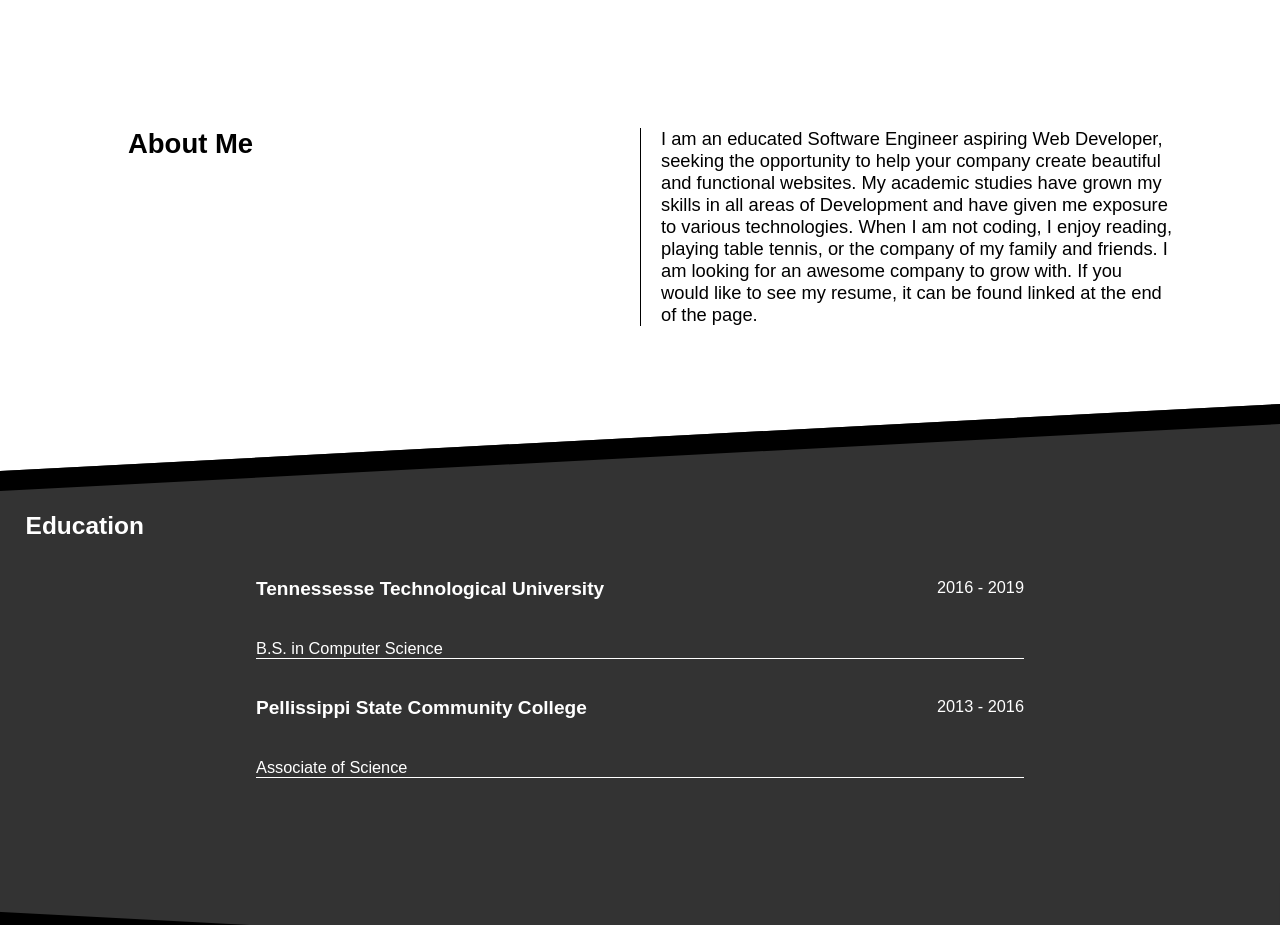
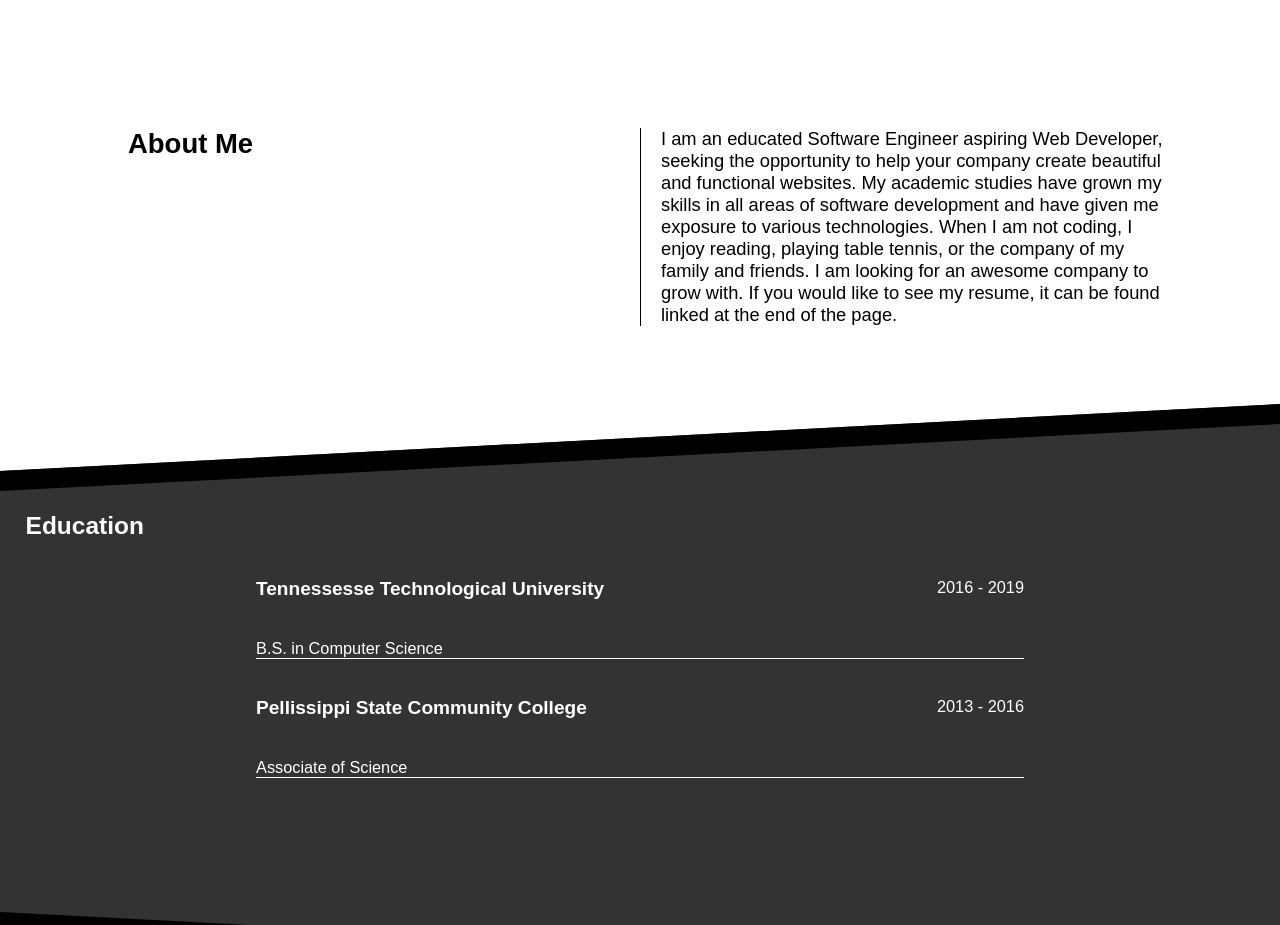
Before and after one commit to mohall42/portfolio, a Gatsby site: page / in a window 1280 px wide. Shown: the part 800-1725 px from the top of the page. Built offline with nearby package versions, Linux system fonts and the light colour scheme; Gatsby itself is replaced by a stand-in of ours; a web font is replaced by a local one.

```diff
--- a/src/components/aboutMe.md
+++ b/src/components/aboutMe.md
@@ -2,4 +2,4 @@
 title: About Me
 ---
 
-I am an educated Software Engineer aspiring Web Developer, seeking the opportunity to help your company create beautiful and functional websites. My academic studies have grown my skills in all areas of Development and have given me exposure to various technologies. When I am not coding, I enjoy reading, playing table tennis, or the company of my family and friends. I am looking for an awesome company to grow with. If you would like to see my resume, it can be found linked at the end of the page.
+I am an educated Software Engineer aspiring Web Developer, seeking the opportunity to help your company create beautiful and functional websites. My academic studies have grown my skills in all areas of software development and have given me exposure to various technologies. When I am not coding, I enjoy reading, playing table tennis, or the company of my family and friends. I am looking for an awesome company to grow with. If you would like to see my resume, it can be found linked at the end of the page.
```
